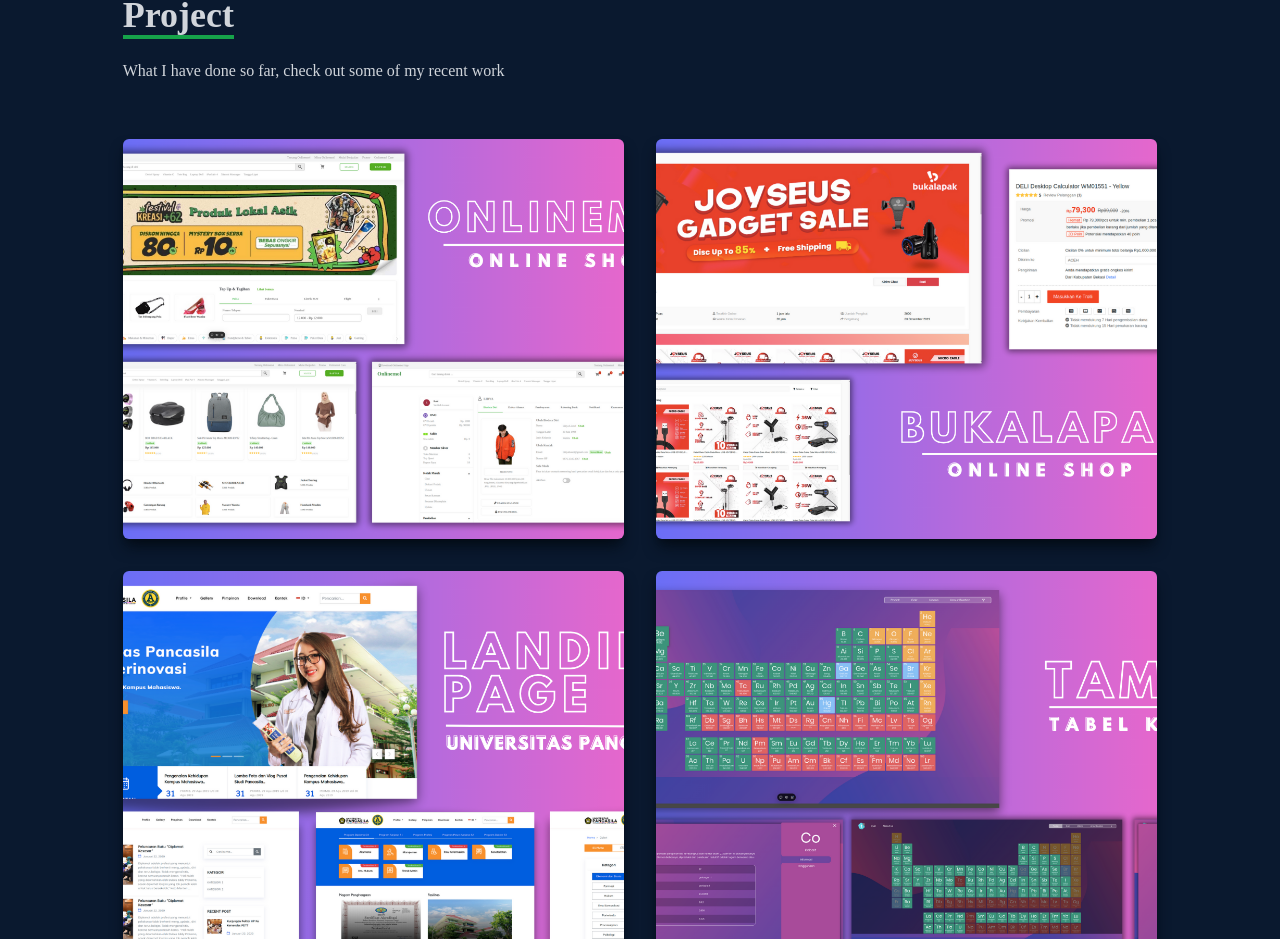
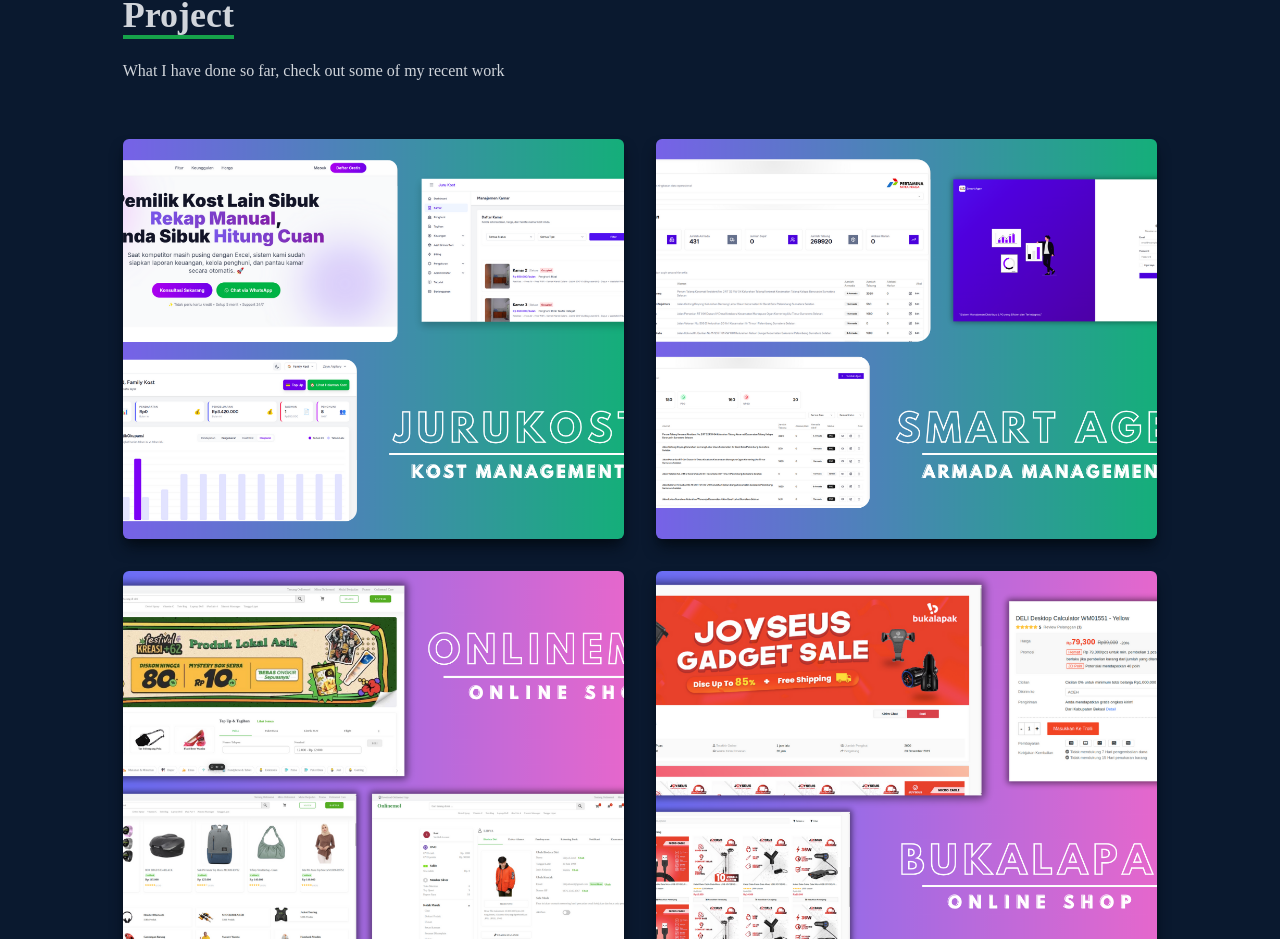
Before and after one commit to adityardiansyah/portofolio, a React (Create React App) app: page / in a window 1280 px wide. Shown: the part 3509-4448 px from the top of the page. Built offline with nearby package versions, Linux system fonts and the light colour scheme.

Commit message:
update project

```diff
--- a/src/constants/index.js
+++ b/src/constants/index.js
@@ -2,6 +2,8 @@
 import logoBMS from '../assets/logobm.png'
 import logoTailwind from '../assets/tailwind.png'
 import onlinemol from '../assets/projects/onlinemol.png'
+import smartAgen from '../assets/projects/smart-agen.png'
+import juruKost from '../assets/projects/jurukost.png'
 import bukalapak from '../assets/projects/bukalapak.png'
 import booko from '../assets/projects/booko.png'
 import tamia from '../assets/projects/tamia.png'
@@ -81,12 +83,27 @@
 
 const projects = [
     {
+        name: "Juru Kost",
+        image: juruKost,
+        url_github: "https://github.com/adityardiansyah/Juru-Kost",
+        url_demo: "https://jurukost.com",
+        category: "Website",
+        stack: ["Laravel", 'AphineJs', 'Tailwind CSS']
+    }, {
+        name: "Smart Agen - Pertamina",
+        image: smartAgen,
+        url_github: "https://github.com/adityardiansyah/smart-agen",
+        url_demo: "https://smart-agen-pertamina.my.id/",
+        category: "Website",
+        stack: ["Laravel", "Vue.js", 'AphineJs', 'Tailwind CSS']
+    },
+    {
         name: "Onlinemol",
         image: onlinemol,
         url_github: "https://github.com/adityardiansyah/onlinemol-tokped",
         url_demo: "https://onlinemol-tokped.vercel.app/",
         category: "slicing",
-        stack: ["HTML","CSS",'Javascript','Jquery']
+        stack: ["HTML", "CSS", 'Javascript', 'Jquery']
     },
     {
         name: "Bukalapak",
@@ -94,7 +111,7 @@
         url_github: "https://github.com/adityardiansyah/bukalapak",
         url_demo: "https://bukalapak-landing.vercel.app/",
         category: "slicing",
-        stack: ["HTML","CSS",'Javascript','Jquery']
+        stack: ["HTML", "CSS", 'Javascript', 'Jquery']
     },
     {
         name: "Website Univ. Pancasila",
@@ -102,7 +119,7 @@
         url_github: "https://github.com/adityardiansyah/web-univ-pancasila",
         url_demo: "https://web-univ-pancasila.vercel.app/",
         category: "slicing",
-        stack: ["HTML","CSS",'Javascript','Jquery']
+        stack: ["HTML", "CSS", 'Javascript', 'Jquery']
     },
     {
         name: "Tamia",
@@ -110,7 +127,7 @@
         url_github: "https://github.com/adityardiansyah/tamia",
         url_demo: "https://tabel-kimia-tamia.vercel.app/",
         category: "slicing",
-        stack: ["HTML","CSS",'Javascript','Jquery']
+        stack: ["HTML", "CSS", 'Javascript', 'Jquery']
     },
     {
         name: "Booko",
@@ -118,7 +135,7 @@
         url_github: "https://github.com/adityardiansyah/booko",
         url_demo: "https://booko-nu.vercel.app/",
         category: "slicing",
-        stack: ["HTML","CSS",'Javascript','Jquery']
+        stack: ["HTML", "CSS", 'Javascript', 'Jquery']
     },
 ]
 
```
Also changed, not shown: src/assets/projects/jurukost.png (added), src/assets/projects/smart-agen.png (added).
